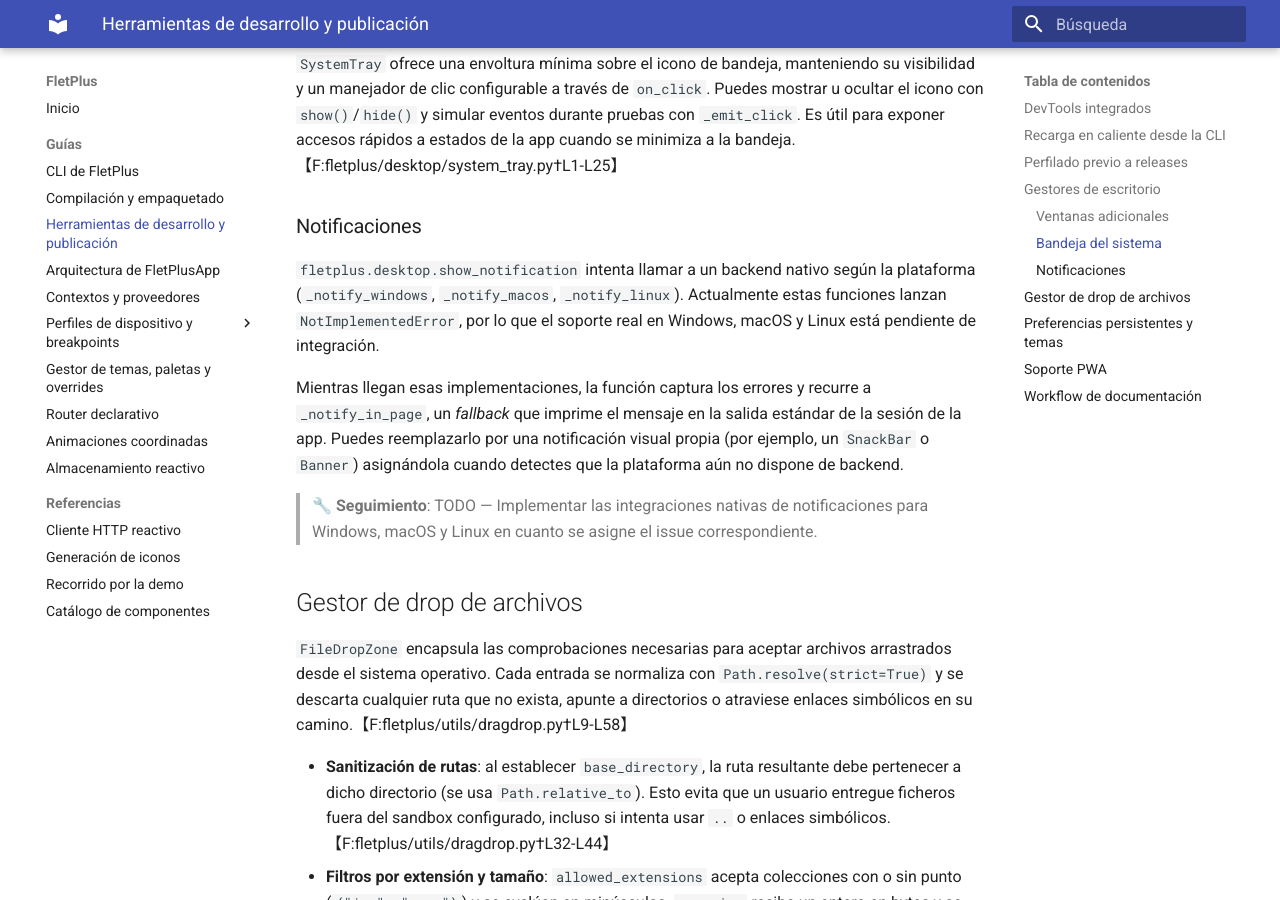
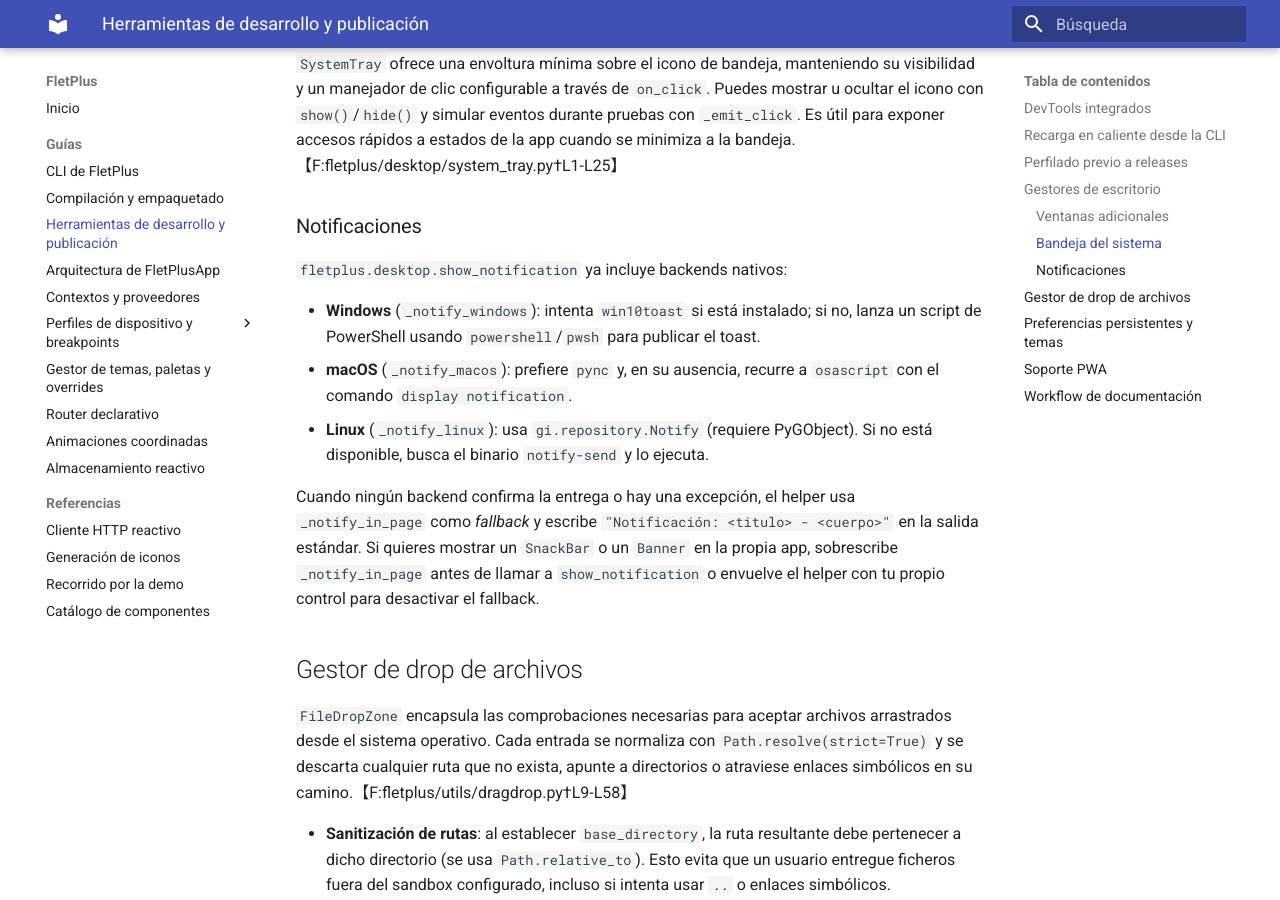
Before and after one commit to Alphonsus411/FletPlus, an MkDocs documentation site: the page built from docs/tooling.md, in a window 1280 px wide and 900 px high, scrolled down 1860 px. Built offline with MkDocs 1.6.1 and Material for MkDocs 9.7.7, drawn with Linux system fonts in a browser that asks for light colours.

Commit message:
Documentar backends nativos de notificaciones

```diff
--- a/docs/tooling.md
+++ b/docs/tooling.md
@@ -54,11 +54,13 @@
 
 ### Notificaciones
 
-`fletplus.desktop.show_notification` intenta llamar a un backend nativo según la plataforma (`_notify_windows`, `_notify_macos`, `_notify_linux`). Actualmente estas funciones lanzan `NotImplementedError`, por lo que el soporte real en Windows, macOS y Linux está pendiente de integración.
+`fletplus.desktop.show_notification` ya incluye backends nativos:
 
-Mientras llegan esas implementaciones, la función captura los errores y recurre a `_notify_in_page`, un *fallback* que imprime el mensaje en la salida estándar de la sesión de la app. Puedes reemplazarlo por una notificación visual propia (por ejemplo, un `SnackBar` o `Banner`) asignándola cuando detectes que la plataforma aún no dispone de backend.
+- **Windows** (`_notify_windows`): intenta `win10toast` si está instalado; si no, lanza un script de PowerShell usando `powershell`/`pwsh` para publicar el toast.
+- **macOS** (`_notify_macos`): prefiere `pync` y, en su ausencia, recurre a `osascript` con el comando `display notification`.
+- **Linux** (`_notify_linux`): usa `gi.repository.Notify` (requiere PyGObject). Si no está disponible, busca el binario `notify-send` y lo ejecuta.
 
-> 🔧 **Seguimiento**: TODO — Implementar las integraciones nativas de notificaciones para Windows, macOS y Linux en cuanto se asigne el issue correspondiente.
+Cuando ningún backend confirma la entrega o hay una excepción, el helper usa `_notify_in_page` como *fallback* y escribe `"Notificación: <titulo> - <cuerpo>"` en la salida estándar. Si quieres mostrar un `SnackBar` o un `Banner` en la propia app, sobrescribe `_notify_in_page` antes de llamar a `show_notification` o envuelve el helper con tu propio control para desactivar el fallback.
 
 ## Gestor de drop de archivos
 
```
Also changed, not shown: README.md (+9 -3 lines).
